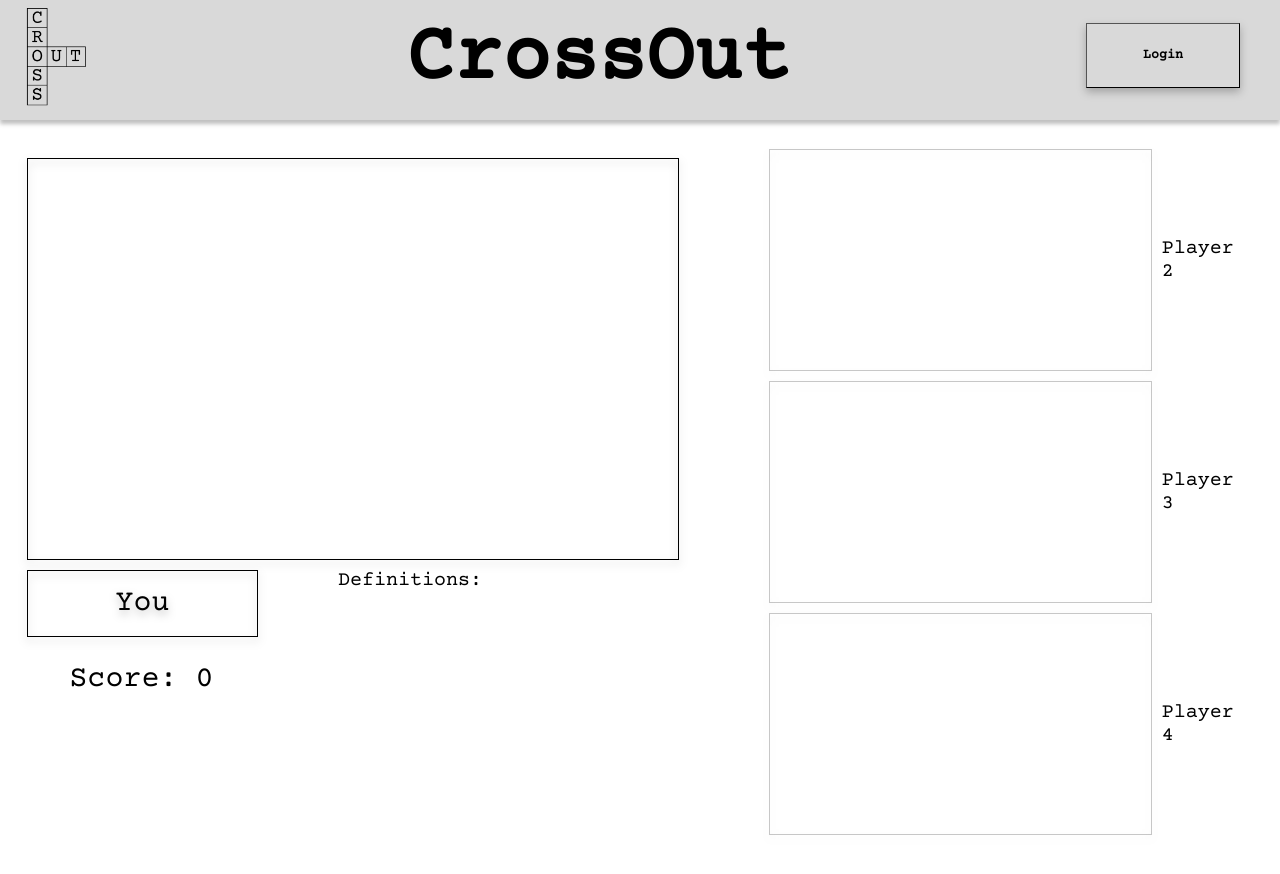
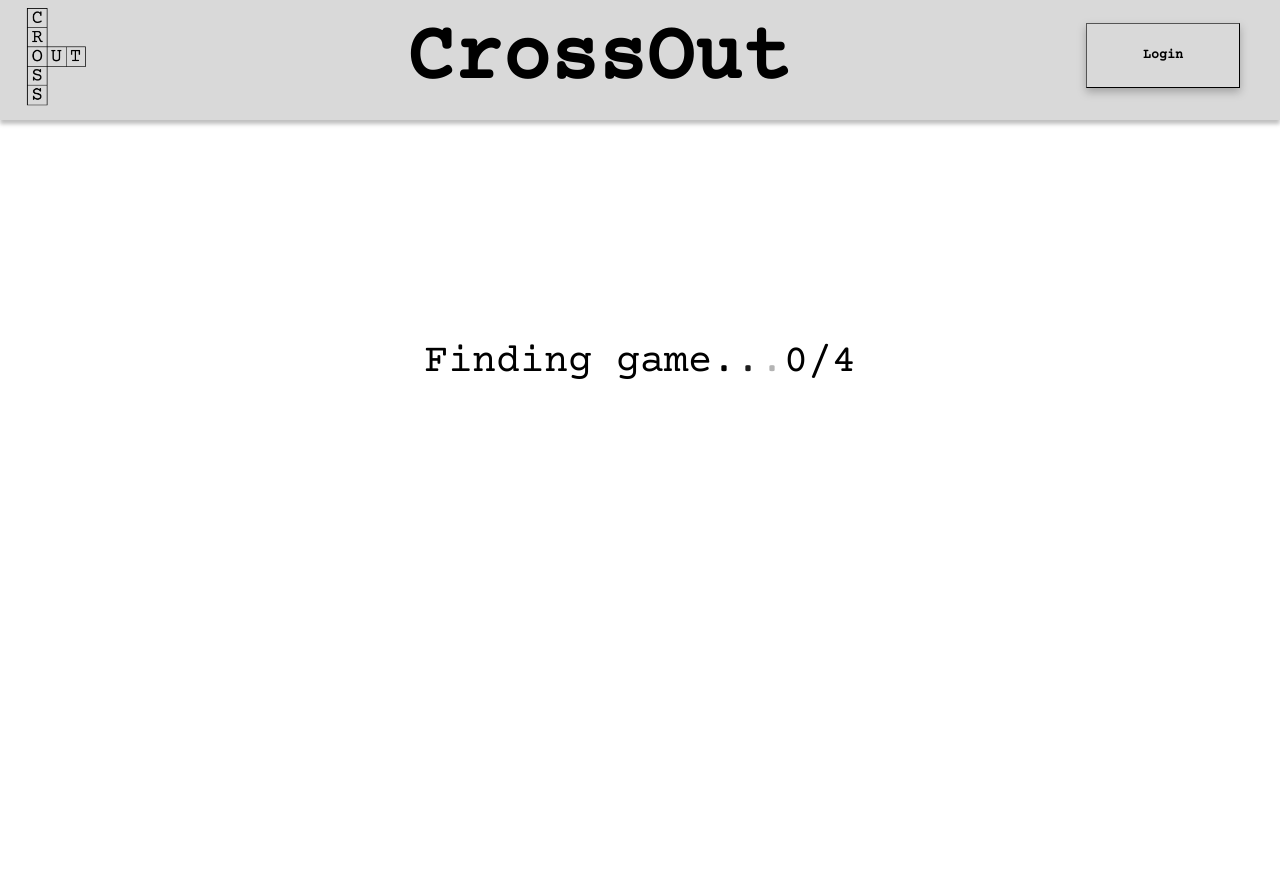
Before and after one commit to ConnorDelacruz14/CrossOut, a Vue app in the folder client/: page /game in a window 1280 px wide. Shown: the top 874 px of the page. After the commit the page ends 800 px from the top, so only its background shows below. Built offline with nearby package versions, Linux system fonts and the light colour scheme.

Commit message:
Loading screen before game

```diff
--- a/client/src/components/PrimaryScreen.vue
+++ b/client/src/components/PrimaryScreen.vue
@@ -1,6 +1,6 @@
 <template>
     <div id="primary-screen">
-        <div id="game"></div>
+        <div id="board"></div>
         <div id="info-container">
             <div class="player-container">
                 <div class="player-name player-item">{{ name }}</div>
@@ -42,7 +42,7 @@ export default {
         margin: 150px 20px;
     }
 
-    #game {
+    #board {
         width: 650px;
         height: 400px;
         left: 45px;
--- a/client/src/views/Game.vue
+++ b/client/src/views/Game.vue
@@ -1,9 +1,19 @@
 <template>
-  <Titleheader />
-  <div id="game-screen">
-    <PrimaryScreen />
-    <SecondaryScreen />
-  </div>
+  <div id="game">
+        <Titleheader />
+        <div id="game-screen" v-if="in_game">
+            <PrimaryScreen />
+            <SecondaryScreen />
+        </div>
+        <div id="loading" v-else>
+            Finding game
+            <span class="dot">.</span>
+            <span class="dot">.</span>
+            <span class="dot">.</span>
+          {{ current_players }}/4
+        </div>
+    </div>
+
 </template>
 
 <script>
@@ -13,7 +23,12 @@ import SecondaryScreen from '../components/SecondaryScreen.vue';
 
 export default {
   components: { Titleheader,  PrimaryScreen, SecondaryScreen},
-
+  data() {
+    return {
+      in_game: false,
+      current_players: 0,
+    }
+  }
 }
 </script>
 
@@ -24,4 +39,36 @@ export default {
     justify-content: center;
     min-height: 0;
   }
+
+  #loading {
+    margin-top: 340px;
+    display: flex;
+    align-items: center;
+    justify-content: center;
+    font-size: 40px;
+  }
+
+  .dot {
+    animation-name: pulse;
+    animation-duration: 2.5s;
+    animation-iteration-count: infinite;
+  }
+
+  .dot:nth-child(1) {
+    animation-delay: 0.0s;
+  }
+
+  .dot:nth-child(2) {
+    animation-delay: 0.5s;
+  }
+
+  .dot:nth-child(3) {
+    animation-delay: 1.0s;
+  }
+
+  @keyframes pulse {
+    50% {
+      opacity: 0;
+    }
+  }
 </style>
```
